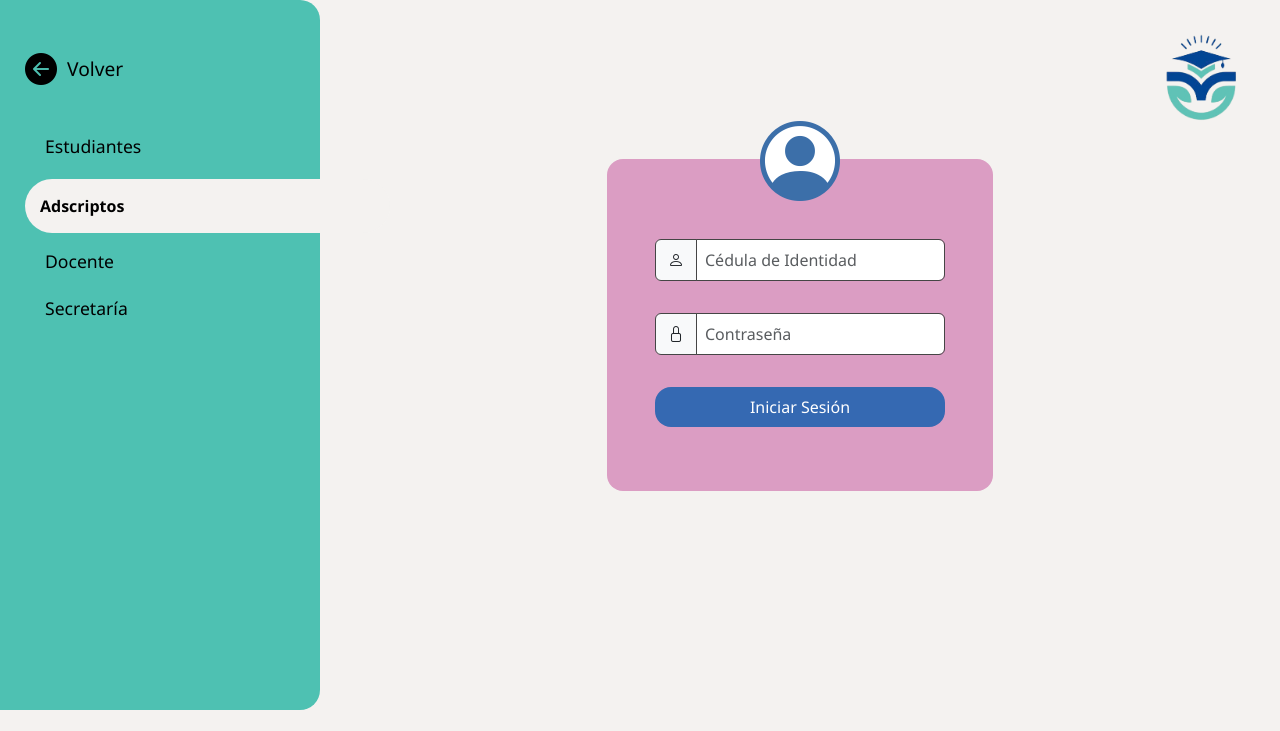
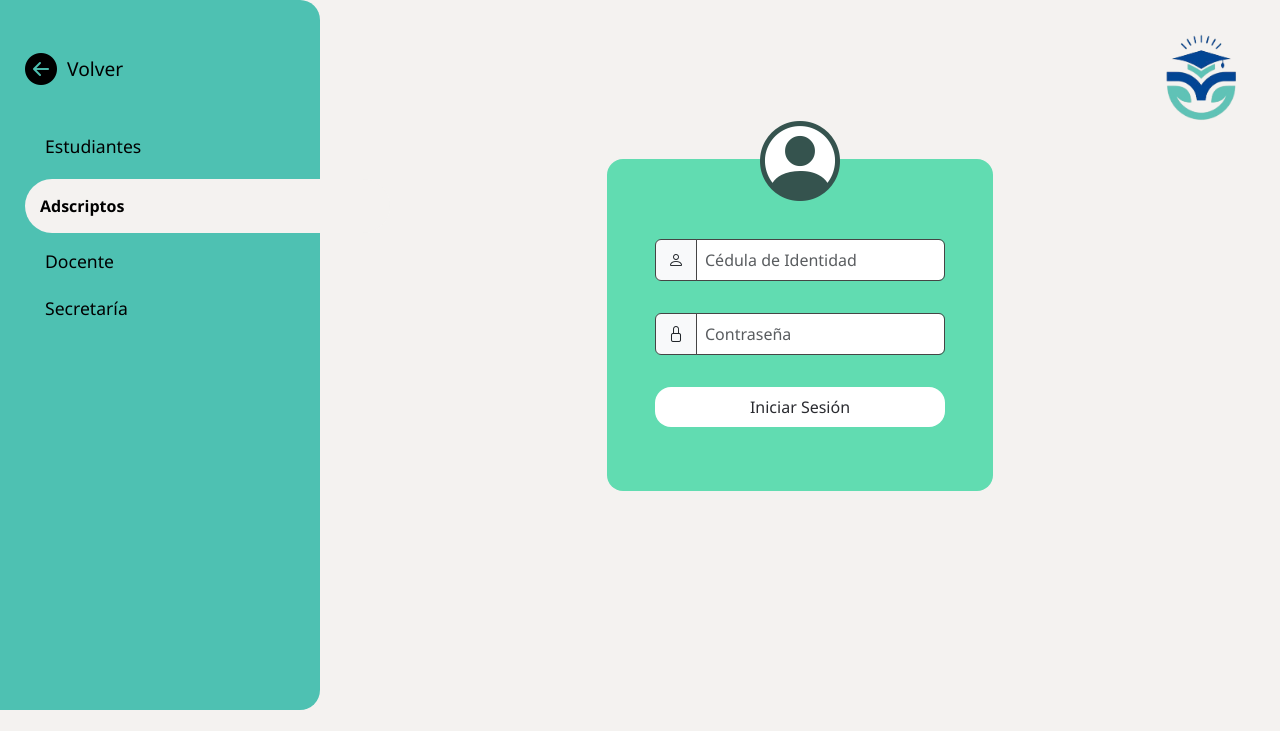
Before and after one commit to monzerratjh/C-C2025, a PHP site: page /adscriptos_log.html in a window 1280 px wide. Shown: the top 731 px of the page. Run offline with PHP 8.4, Linux system fonts and the light colour scheme.

Commit message:
MOD 11/08
Cambio a los Colores

```diff
--- a/adscriptos_log.html
+++ b/adscriptos_log.html
@@ -61,7 +61,7 @@
 
     <img src="img/logo.png" alt="Logo" class="logo">
 
-    <section class="seccion-form">
+    <section class="seccion-form adscripto">
 
       <div class="icono-usuario-login">
         <i class="bi bi-person-circle"></i>
--- a/docentes_log.html
+++ b/docentes_log.html
@@ -61,7 +61,7 @@
 
     <img src="img/logo.png" alt="Logo" class="logo">
 
-    <section class="seccion-form">
+    <section class="seccion-form docente">
 
       <div class="icono-usuario-login">
         <i class="bi bi-person-circle"></i>
--- a/secretarios_log.html
+++ b/secretarios_log.html
@@ -61,7 +61,7 @@
 
     <img src="img/logo.png" alt="Logo" class="logo">
 
-    <section class="seccion-form">
+    <section class="seccion-form secretaria">
 
       <div class="icono-usuario-login">
         <i class="bi bi-person-circle"></i>
--- a/style.css
+++ b/style.css
@@ -80,11 +80,11 @@ a{
 }
 
 .estudiante {
-  background-color: #2E66C3;
+  background-color: #6a98e3;
 }
 
 .adscripto {
-  background-color: #40C1B3;
+  background-color: #61dcb1;
 }
 
 .docente {
@@ -389,9 +389,8 @@ a{
 
         /*PAGINA ADSCRIPTOS LOGIN*/
 
-    .seccion-form{
+    .seccion-form {
       display: flex;
-      background-color: #db9dc3;
       padding: 4rem 3rem;
       border-radius: 1rem;
     }
@@ -407,7 +406,7 @@ a{
     font-size: 5rem;
     left: 50%;
     z-index: 2;
-    color: #3c6fa9;
+    color: rgb(53, 83, 78);
     background-color: white;
     border-radius: 40%; /*Sirve para que el backround  no sea cuadrado*/
     top: 10rem;
@@ -429,9 +428,9 @@ a{
     }
 
     .formulario button{
-      background-color: #3569b2;
+      background-color: #ffffff;
       border-radius: 1rem;
       border: none;
       padding: 0.5rem;
-      color: white;
+      color: rgb(42, 43, 48);
     }
```
Also changed, not shown: estudiantes.html (+4 -4 lines).
